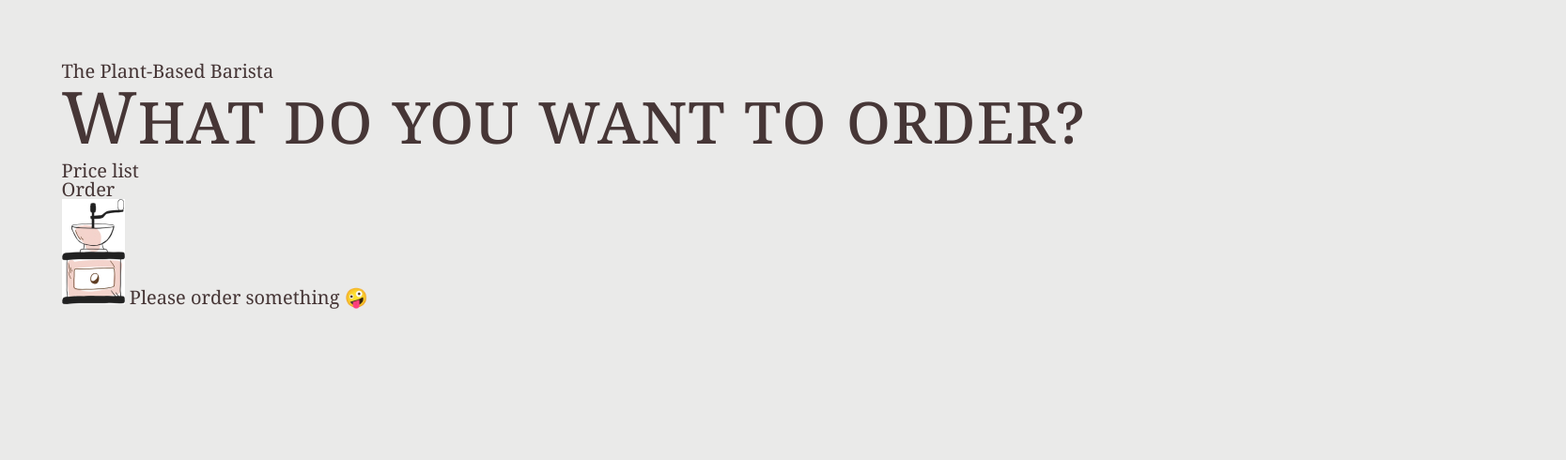
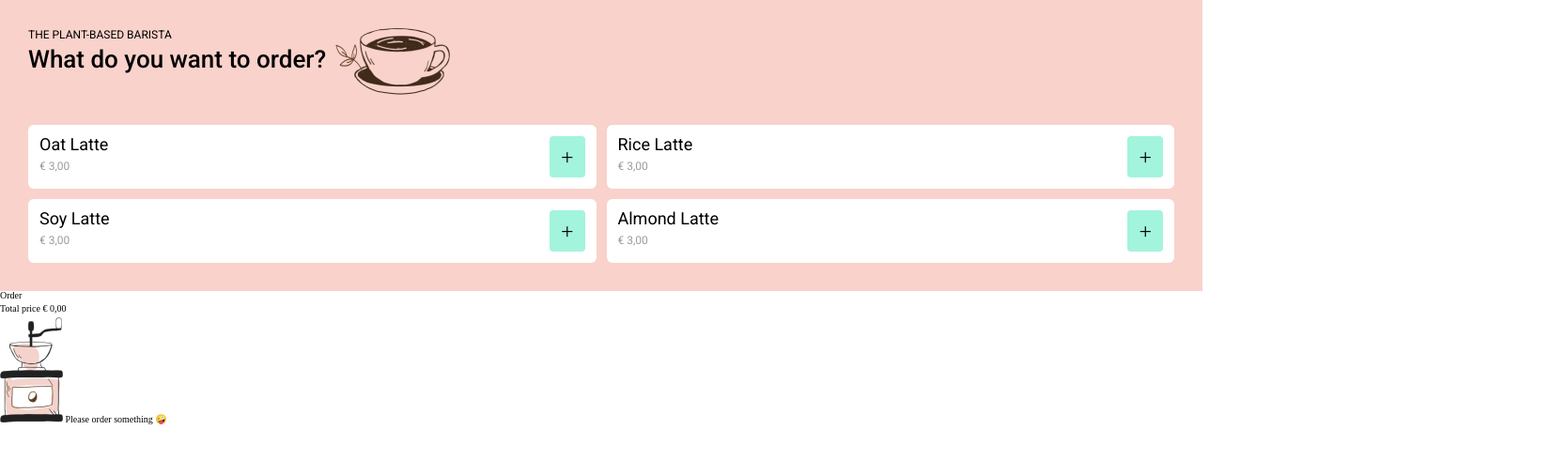
Before and after one commit to dewildemathias/projectbarista, a website built with webpack: page src/index.html in a window 1280 px wide. Shown: the whole page at 94% size, 1667 px wide, since content can reach past the window. Built offline with nearby package versions, Linux system fonts and the light colour scheme; some packages are replaced by stand-ins of ours; files whose address does not match are found by name.

Commit message:
code header finished

```diff
--- a/src/css/header.css
+++ /dev/null
@@ -1,17 +0,0 @@
-h1 {
-  font-size: 3rem;
-  margin-bottom: 1rem;
-  color: color(var(--textColor) lightness(50%));
-  font-variant-caps: small-caps;
-  position: relative;
-
-  &::after {
-    content: "";
-    background-image: url("../assets/img/balloon.png");
-    background-size: contain;
-    background-repeat: no-repeat;
-    position: absolute;
-    height: 100%;
-    width: 40vw;
-  }
-}
--- a/src/index.html
+++ b/src/index.html
@@ -12,27 +12,56 @@
   <main class="layout">
     <header class="header highlight spaced">
       <div class="header__titles">
+        <div class="header__text">
         <a class="h2-like">
           The Plant-Based Barista
         </a>
         <h1 class="h1-like">What do you want to order?</h1>
+        </div>
+        <div class="header__image">
+        <img src="assets/img/plan-based-coffee.png" alt="plant based coffee" width="132" height="71">
+        </div>
       </div>
     </header>
     <section class="prices highlight spaced">
       <h2 class="visually-hidden">Price list</h2>
       <ul class="prices__list">
-        <!--
-          TEMPLATE
-          <li class="price">
+          <li class="price coffee1">
             <a class="price__button">
               <span class="price__button__wrapper">
-                <span class="price__button__name">Drink name</span>
+                <span class="price__button__name">Oat Latte</span>
                 <span class="price__button__amount">&euro; 3,00</span>
               </span>
               <span class="price__button__plus">+</span>
             </a>
           </li>
-        -->
+          <li class="price coffee2">
+            <a class="price__button">
+              <span class="price__button__wrapper">
+                <span class="price__button__name">Soy Latte</span>
+                <span class="price__button__amount">&euro; 3,00</span>
+              </span>
+              <span class="price__button__plus">+</span>
+            </a>
+          </li>
+          <li class="price coffee3">
+            <a class="price__button">
+              <span class="price__button__wrapper">
+                <span class="price__button__name">Rice Latte</span>
+                <span class="price__button__amount">&euro; 3,00</span>
+              </span>
+              <span class="price__button__plus">+</span>
+            </a>
+          </li>
+          <li class="price coffee4">
+            <a class="price__button">
+              <span class="price__button__wrapper">
+                <span class="price__button__name">Almond Latte</span>
+                <span class="price__button__amount">&euro; 3,00</span>
+              </span>
+              <span class="price__button__plus">+</span>
+            </a>
+          </li>
       </ul>
     </section>
     <section class="content spaced">
--- a/src/style.css
+++ b/src/style.css
@@ -1,6 +1,5 @@
 @import "./css/reset.css";
 @import "./css/vars.css";
-@import "./css/header.css";
 
 html {
   box-sizing: border-box;
@@ -13,59 +12,75 @@ html {
   box-sizing: inherit;
 }
 
-body {
-  font-size: 2rem;
-  font-family: Georgia;
-  /* [TODOLABO]: maak gebruik van de --margin variabele */
-  padding: calc((2rem * 2) + 2vw); /* [TODOLABO]: fyi, dit is een voorbeeld van reduced calc test: bekijk output in gebundelde CSS */
-  /* [TODOLABO]: maak gebruik van de backgroundColor variabele */
-  background-color: #eaeae9;
-  /* [TODOLABO]: maak gebruik van de textColor variabele */
-  color: #463636;
-}
-
-/** Dit is hier wat commentaar, dat er uit moet in production**/
-
 p {
   line-height: calc(1.8);
 }
 
-strong {
-  font-weight: bold;
 
-  @nest p & {
-    /** [TODOLABO]: enkel om @nest  voorbeeld aan te halen, je hoeft niets aan te passen **/
-    color: darkorange;
-  }
-}
-
-.nadar-img {
-  filter: grayscale(100%);
-  margin: 1rem auto;
-  display: block;
-  width: 50vw;
-}
-
-.nadar-img:hover {
-  filter: none;
-}
-/** [TODOLABO]: maak gebruik van &:hover in .nadar-img (nesting) ipv .nadar-img:hover */
-
-footer {
-  background-image: url("assets/img/nadar.svg");
-  background-repeat: repeat-x;
-  background-position: bottom;
-  background-size: 10vw;
-  height: 7rem;
-}
-
-.hide {
+.hidden, .visually-hidden {
   display: none;
 }
-
-/** [TODOLABO]: maak gebruik van nieuwe media query syntax */
-@media screen and (min-width: 500px) {
-  h1 {
-    font-size: 6vw;
-  }
+.header__titles{
+  padding: 3rem;
+  background-color: #F9D2CB;
+  display: flex;
 }
+.h2-like{
+  text-transform: uppercase;
+  font-family: Roboto, sans-serif;
+  font-style: normal;
+  font-weight: normal;
+  font-size: 1.2rem;
+  line-height: 1.4rem;
+}
+.h1-like{
+  font-family: Roboto, sans-serif;
+  font-style: normal;
+  font-weight: 500;
+  font-size: 2.6rem;
+  padding-top: 0.6rem;
+}
+.prices{
+  background-color: #F9D2CB;
+  padding: 0rem 3rem 3rem 3rem;
+}
+.price{
+  background-color: white;
+  border-radius: 0.6rem;
+  padding: 1.2rem;
+}
+.price__button__name{
+  font-family: Roboto, sans-serif;
+  font-style: normal;
+  font-weight: normal;
+  font-size: 1.8rem;
+}
+.price__button__amount{
+  font-family: Roboto, sans-serif;
+  font-style: normal;
+  font-weight: normal;
+  font-size: 1.2rem;
+  color: #9C9C9C;
+  margin-top: 0.8rem;
+}
+.price__button__plus{
+  background-color: #A3F4DC;
+  padding: 1rem 1.2rem;
+  font-size: 2.4rem;
+  border-radius: 0.4rem;
+}
+.price__button__wrapper{
+  display: flex;
+  flex-direction: column;
+}
+.prices__list{
+  display: grid;
+  grid-template-rows: 1fr 1fr;
+  grid-template-columns: 1fr 1fr;
+  grid-gap: 1.1rem;
+  grid-auto-flow: column;
+}
+.price__button{
+  display: flex;
+  justify-content: space-between;
+}
```
